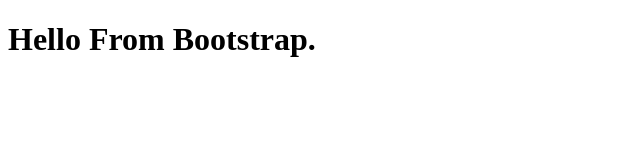
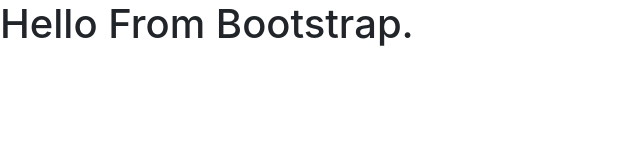
Before and after one commit to Riyad0821/bootstrap-practice, a plain HTML site: page index.html in a window 1280 px wide. Shown: the whole page, without its empty margins (0-640 px from the left). Drawn offline with nearby package versions, Linux system fonts and the light colour scheme.

Commit message:
bootstrap path build

```diff
--- a/index.html
+++ b/index.html
@@ -3,7 +3,9 @@
 <head>
     <meta charset="UTF-8">
     <meta name="viewport" content="width=device-width, initial-scale=1.0">
-    <title>Document</title>
+    <title>Bootstrap booting</title>
+    <link rel="stylesheet" href="css/bootstrap-4.5.0-dist/bootstrap-4.5.0-dist/css/bootstrap.min.css">
+
 </head>
 <body>
     <H1>Hello From Bootstrap.</H1>
```
